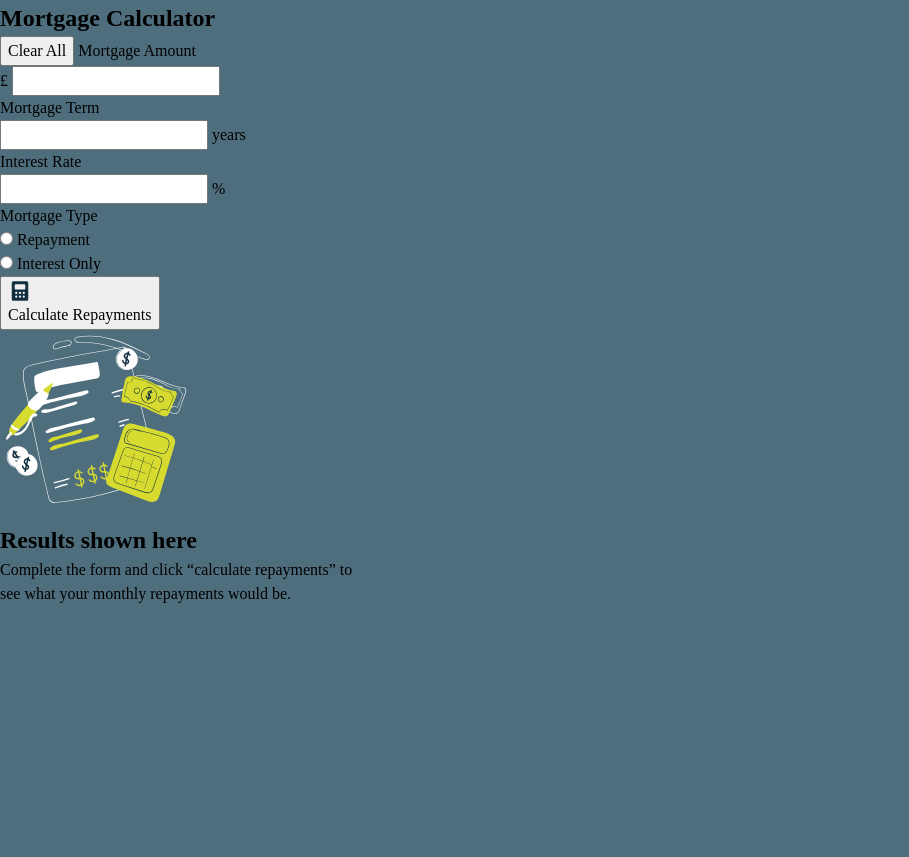
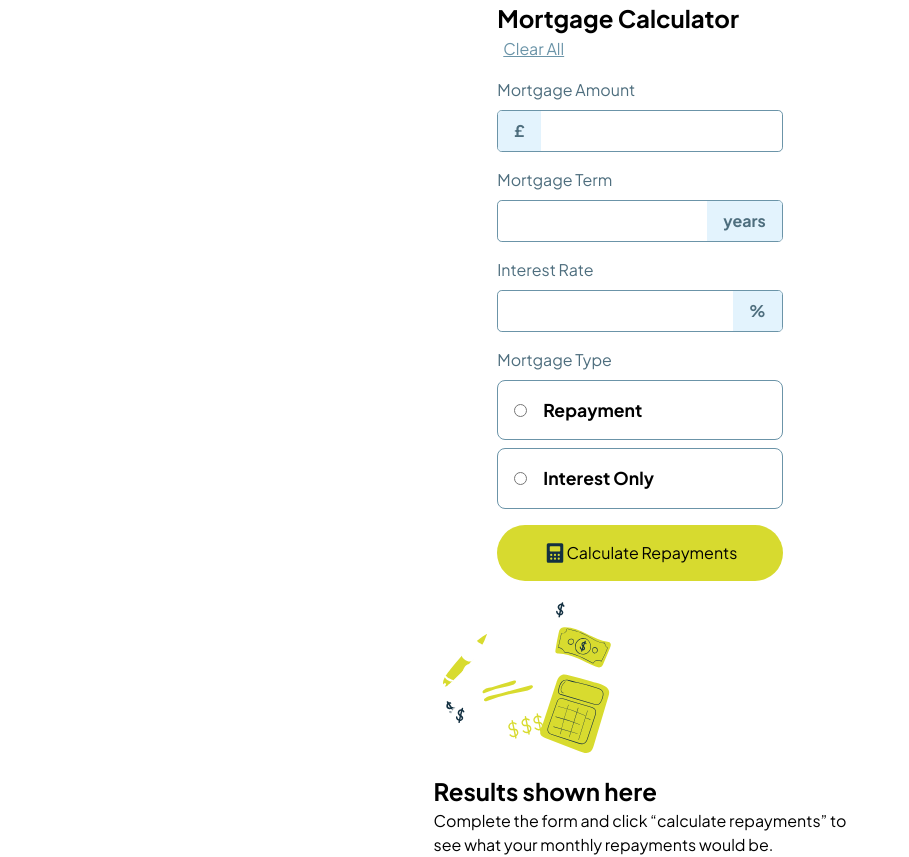
Before and after one commit to orestis202/Front-End-Mentor----Mortgage-Repayment-Calculator, a website: page index.html in a window 1280 px wide. Shown: the whole page, without its empty margins (0-909 px from the left). Before the commit the page ends 800 px from the top, so only its background shows below. Drawn offline with Linux system fonts and the light colour scheme.

Commit message:
css for information
completed the css for the information section.

```diff
--- a/app/scss/components/_background.scss
+++ b/app/scss/components/_background.scss
@@ -0,0 +1,12 @@
+@use 'util' as *;
+
+body{
+    background-color: var(--background);
+    font-family: var(--Plus-Jakarta-Sans);
+    font-size: rem(16);
+    width: 100%;
+    height: 100vh;
+    display: grid;
+    place-items: center;
+
+}
--- /dev/null
+++ b/app/scss/components/_hover.scss
@@ -0,0 +1,15 @@
+@use 'util' as *;
+.information__clearBtn:is(:hover, :focus){
+    color: var(--text-color);
+    cursor: pointer;
+}
+.mortgage__div:hover ,.mortgage__div:focus-within{
+  border-color: var(--text-color);
+}
+
+.mortgage__typeDiv:hover,.mortgage__typeDiv:focus-within {
+  border-color: var(--lime); /* Or any highlight color */
+}
+.mortgage__calculateBtn:is(:hover,:focus){
+    background-color: var(--lime-opacity);
+}
--- a/app/scss/components/_index.scss
+++ b/app/scss/components/_index.scss
@@ -1 +1,4 @@
 @forward 'background';
+@forward 'wrapper';
+@forward 'informations';
+@forward 'hover';
--- /dev/null
+++ b/app/scss/components/_informations.scss
@@ -0,0 +1,104 @@
+@use 'util' as *;
+.information{
+    display: flex;
+    flex-direction: column;
+    align-content: center;
+    justify-content: center;
+    gap: 1rem;
+    &__title{
+        align-self: start;
+    }
+    &__clearBtn{
+        border: none;
+        background-color: var(--white);
+        color: var(--clearBtn);
+        text-decoration: underline;
+        font-size: rem(16);
+    }
+
+}
+.mortgage{
+    display:flex;
+    flex-direction: column;
+    align-items: start;
+    justify-content: center;
+    gap: 1rem;
+
+    &__label{
+        color:var(--text-label);
+        width: 100%;
+        height: 100%;
+    }
+
+    &__div{
+        display: flex;
+        flex-direction: row;
+        align-items: center;
+        justify-content: center;
+        border: rem(1.5) solid var(--clearBtn);
+        border-radius: 0.3rem;
+        overflow: hidden;
+        margin-top: 0.5rem ;
+    }
+    &__icon{
+        background-color: var(--background);
+        padding: 0.5rem 1rem;
+        font-weight: var(--700);
+    }
+    &__input{
+        border:none;
+        width: 100%;
+        height: 100%;
+        padding: 0 0.5rem;
+    }
+
+    &__error{
+        display: none;
+        color: var(--red);
+    }
+    &__typeForm{
+        display: flex;
+        flex-direction: column;
+        align-items: start;
+        justify-content: start;
+        width: 100%;
+        gap: 0.5rem;
+    }
+    &__typeInfo{
+        color:var(--text-label);
+    }
+    &__typeDiv{
+        display: flex;
+        flex-direction: row;
+        align-items: center;
+        justify-content: start;
+        gap: 1rem;
+        padding: 1rem;
+        font-size: 1.1rem;
+        font-weight: var(--700);
+        width: 100%;
+        border: rem(1.5) solid var(--clearBtn);
+        border-radius: 0.5rem;
+    }
+    &__typeLabel{
+        width: 100%;
+        height: 100%;
+    }
+    &__calculateBtn{
+        width: 100%;
+        display: flex;
+        flex-direction: row;
+        justify-content: center;
+        align-items: center;
+        background-color: var(--lime);
+        border: none;
+        padding: 1rem;
+        border-radius: 2rem;
+        transition: background-color 0.3s ease, transform 0.2s ease;
+    }
+
+
+
+
+
+}
--- /dev/null
+++ b/app/scss/components/_wrapper.scss
@@ -0,0 +1,10 @@
+@use 'util' as *;
+.wrapper{
+    background-color: var(--white);
+    width: 100%;
+    height: 100%;
+    display: flex;
+    flex-direction: column;
+    align-items: center;
+    justify-content: center;
+}
--- a/app/scss/globals/_colors.scss
+++ b/app/scss/globals/_colors.scss
@@ -1,7 +1,7 @@
 :root{
     // Prime colors!
     --lime:hsl(61, 70%, 52%);
-    --lime-opacity:hsla(61, 70%, 52%, 0.5);
+    --lime-opacity:hsla(61, 70%, 52%, 0.7);
     --red:hsl(4, 69%, 50%);
     // Neutral colors!
     --white:hsl(0, 0%, 100%);
@@ -11,6 +11,3 @@
     --text-label:hsl(200, 24%, 40%);
     --text-color:hsl(202, 55%, 16%);
 }
-body{
-    background-color: var(--text-label);
-}
--- a/app/scss/globals/_reset.scss
+++ b/app/scss/globals/_reset.scss
@@ -52,3 +52,21 @@ h1, h2, h3, h4, h5, h6 {
 #root, #__next {
   isolation: isolate;
 }
+/* Chrome, Safari, Edge, Opera */
+input[type="number"]::-webkit-outer-spin-button,
+input[type="number"]::-webkit-inner-spin-button {
+  -webkit-appearance: none;
+  margin: 0;
+}
+
+/* Firefox */
+input[type="number"] {
+  appearance: textfield;
+  -webkit-appearance: none;
+  -moz-appearance: textfield;
+}
+input:focus {
+  outline: none;
+  box-shadow: none;
+  cursor:none;
+}
--- a/index.html
+++ b/index.html
@@ -17,41 +17,49 @@
 <body>
 <main class="wrapper">
 
-    <section class="informations">
+    <section class="information">
+      <div class="information__head">
         <h1 class="information__title">Mortgage Calculator</h1>
         <button class="information__clearBtn" id="clearBtn">Clear All</button>
-      <label for="amountValue" class="mortgage__amountlabel">Mortgage Amount
-        <div class="mortgage__amount">
-          <span class="mortgage__moneyIcon">£</span>
-          <input type="number" class="mortgage__amountInput" id="amountValue">
       </div>
+      <div class="mortgage">
+      <label for="amountValue" class="mortgage__label">Mortgage Amount
+        <div class="mortgage__div" id="amountError-div">
+          <span class="mortgage__icon">£</span>
+          <input type="number" class="mortgage__input" id="amountValue">
+        </div>
+        <p class="mortgage__error" id="amountError">This field is required</p>
       </label>
-      <label for="termValue" class="mortgage__termLabel">Mortgage Term
-        <div class="mortgage_term">
-          <input type="number" class="mortgage__termInput" id="termValue">
-          <span class="mortgage__yearsIcon">years</span>
+        <label for="termValue" class="mortgage__label">Mortgage Term
+          <div class="mortgage__div" id="termError-div">
+            <input type="number" class="mortgage__input" id="termValue">
+            <span class="mortgage__icon">years</span>
           </div>
+          <p class="mortgage__error" id="termError">This field is required</p>
         </label>
-      <label for="ratevalue" class="mortgage__reteLabel">Interest Rate
-        <div class="mortgage__rate">
-          <input type="number" class="mortgage__rateInput" id="rateValue">
-          <span class="mortgage__termIcon">%</span>
+        <label for="ratevalue" class="mortgage__label">Interest Rate
+          <div class="mortgage__div" id="rateError-div">
+            <input type="number" class="mortgage__input" id="rateValue">
+            <span class="mortgage__icon">%</span>
           </div>
+          <p class="mortgage__error" id="rateError">This field is required</p>
         </label>
         <form class="mortgage__typeForm">
-        <p class="mortgage__typeLabel">Mortgage Type</p>
-        <div class="mortgage__repayment">
-          <input type="radio" class="mortgage__repaymentInput" id="repaymentValue">
-          <label for="repaymentValue" class="mortgage__repaymentLabel">Repayment</label>
+          <p class="mortgage__typeInfo">Mortgage Type</p>
+          <div class="mortgage__typeDiv">
+            <input type="radio" class="mortgage__repaymentInput" id="repaymentValue" value="1" name="type">
+            <label for="repaymentValue" class="mortgage__typeLabel">Repayment</label>
           </div>
-        <div class="mortgage__interest">
-          <input type="radio" class="mortgage__interestInput" id="interestValue">
-          <label for="interestValue" class="mortgage__interestLabel">Interest Only</label>
+          <div class="mortgage__typeDiv">
+            <input type="radio" class="mortgage__interestInput" id="interestValue" value="2" name="type">
+            <label for="interestValue" class="mortgage__typeLabel">Interest Only</label>
           </div>
+          <p class="mortgage__error" id="typeError">This field is required</p>
         </form>
-      <button type="button" class="information__calculateBtn" id="calculateBtn">
+        <button type="button" class="mortgage__calculateBtn" id="calculateBtn">
           <img src="/assets/images/icon-calculator.svg" alt="calculator" class="information__buttonImage">
           Calculate Repayments</button>
+      </div>
     </section>
     <!-- Empty results start -->
 
```
Also changed, not shown: dist/style.css, 1 other file. Lines whose indentation alone changed are shown as unchanged.
